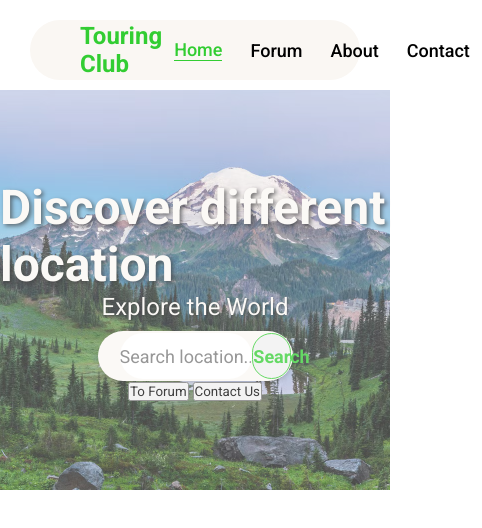
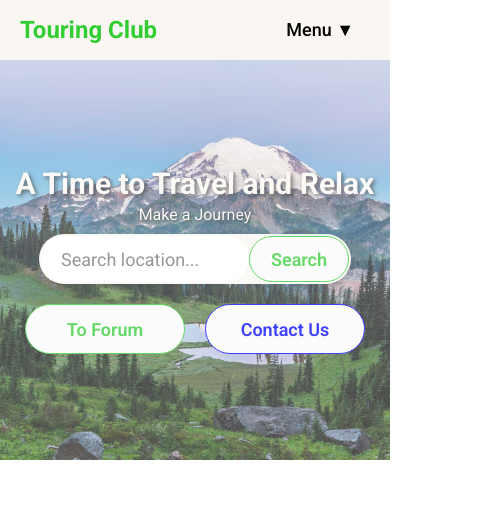
Before and after one commit to Arkhalisal/ITE3006_CA2, a plain HTML site: page index.html in a window 390 px wide. Shown: the whole page, 482 px wide, since content can reach past the window. Drawn offline with Linux system fonts and the light colour scheme.

Commit message:
feat: finish home page

```diff
--- a/pages/home.html
+++ b/pages/home.html
@@ -2,15 +2,15 @@
 <html lang="en">
   <body>
     <div id="home-image-container">
-      <p id="home-title">Discover different location</p>
-      <p id="home-subtitle">Explore the World</p>
+      <p id="home-title">A Time to Travel and Relax</p>
+      <p id="home-subtitle">Make a Journey</p>
       <div id="home-search-bar">
         <input id="home-search-input" type="text" placeholder="Search location..." />
-        <button id="home-search-button">Search</button>
+        <button class="button" id="home-search-button">Search</button>
       </div>
       <div id="home-action-buttons">
-        <button class="long-button" id="to-forum">To Forum</button>
-        <button class="long-button" id="to-contact">Contact Us</button>
+        <a class="button long-button" id="to-forum" href="/forum">To Forum</a>
+        <a class="button long-button" id="to-contact" href="/contact">Contact Us</a>
       </div>
     </div>
   </body>
--- a/scripts/router.js
+++ b/scripts/router.js
@@ -7,12 +7,12 @@ const ROUTES = {
 
 const routes = [
   { path: ROUTES.HOME, file: "../pages/home.html", buttonText: "Home" },
+  { path: ROUTES.ABOUT, file: "../pages/about.html", buttonText: "About" },
   {
     path: ROUTES.FORUM,
     file: "../pages/forum.html",
     buttonText: "Forum",
   },
-  { path: ROUTES.ABOUT, file: "../pages/about.html", buttonText: "About" },
   {
     path: ROUTES.CONTACT,
     file: "../pages/contact.html",
@@ -22,6 +22,45 @@ const routes = [
 
 const generateAllLinkButtons = () => {
   const linksContainer = document.getElementById("links");
+  linksContainer.innerHTML = "";
+
+  // Check if screen width is below 768px
+  if (window.innerWidth < 768) {
+    // Create dropdown for mobile
+    const dropdown = document.createElement("div");
+    dropdown.classList.add("dropdown");
+
+    const dropdownButton = document.createElement("button");
+    dropdownButton.classList.add("dropdown-button");
+    dropdownButton.innerHTML = "Menu ▼";
+
+    const dropdownContent = document.createElement("div");
+    dropdownContent.classList.add("dropdown-content");
+
+    routes.forEach((route) => {
+      const linkButton = document.createElement("a");
+      linkButton.setAttribute("href", `#${route.path}`);
+      linkButton.classList.add("dropdown-link");
+      linkButton.innerHTML = `<p>${route.buttonText}</p>`;
+      dropdownContent.appendChild(linkButton);
+    });
+
+    dropdown.appendChild(dropdownButton);
+    dropdown.appendChild(dropdownContent);
+    linksContainer.appendChild(dropdown);
+
+    // Toggle dropdown on button click
+    dropdownButton.addEventListener("click", (e) => {
+      e.stopPropagation();
+      dropdownContent.classList.toggle("show");
+    });
+
+    // Close dropdown when clicking outside
+    document.addEventListener("click", () => {
+      dropdownContent.classList.remove("show");
+    });
+  } else {
+    // Create regular buttons for desktop
     routes.forEach((route) => {
       const linkButton = document.createElement("a");
       linkButton.setAttribute("href", `#${route.path}`);
@@ -29,6 +68,7 @@ const generateAllLinkButtons = () => {
       linkButton.innerHTML = `<p>${route.buttonText}</p>`;
       linksContainer.appendChild(linkButton);
     });
+  }
 };
 
 // Helper function to get the current path from hash
@@ -40,7 +80,7 @@ const getHashPath = () => {
 // Helper function to set active class on link buttons
 const setLinkButtonsActive = () => {
   const currentPath = getHashPath();
-  const linkButtons = document.querySelectorAll(".link_button");
+  const linkButtons = document.querySelectorAll(".link_button, .dropdown-link");
   linkButtons.forEach((button) => {
     const href = button.getAttribute("href").replace("#", "");
     if (href === currentPath) {
@@ -106,3 +146,9 @@ document.addEventListener("DOMContentLoaded", () => {
   generateAllLinkButtons();
   loadPage(getHashPath());
 });
+
+// Handle window resize to switch between desktop and mobile navigation
+window.addEventListener("resize", () => {
+  generateAllLinkButtons();
+  setLinkButtonsActive();
+});
--- a/styles/global.css
+++ b/styles/global.css
@@ -3,6 +3,68 @@
   padding: 0;
   box-sizing: border-box;
   font-family: "Roboto", sans-serif;
+}
+
+:root {
+  --background: #fcfcfc;
+  --foreground: #1f1f2e;
+  --card: #ffffff;
+  --card-foreground: #1f1f2e;
+  --popover: #ffffff;
+  --popover-foreground: #1f1f2e;
+  --primary: #4f46e5;
+  --primary-foreground: #fcfcfc;
+  --secondary: #14b8a6;
+  --secondary-foreground: #fcfcfc;
+  --muted: #f5f5f7;
+  --muted-foreground: #6b6b7e;
+  --accent: #f59e0b;
+  --accent-foreground: #1f1f2e;
+  --destructive: #ef4444;
+  --destructive-foreground: #fcfcfc;
+  --border: #e5e5ea;
+  --input: #e5e5ea;
+  --ring: #4f46e5;
+  --chart-1: #4f46e5;
+  --chart-2: #14b8a6;
+  --chart-3: #f59e0b;
+  --chart-4: #ec4899;
+  --chart-5: #10b981;
+  --radius: 0.75rem;
+  --sidebar: #fafafa;
+  --sidebar-foreground: #1a1a1a;
+  --sidebar-primary: #2d2d2d;
+  --sidebar-primary-foreground: #fafafa;
+  --sidebar-accent: #f5f5f5;
+  --sidebar-accent-foreground: #2d2d2d;
+  --sidebar-border: #e8e8e8;
+  --sidebar-ring: #b0b0b0;
+}
+
+.button {
+  cursor: pointer;
+
+  border-radius: 30px;
+  padding: 10px 20px;
+
+  font-size: 18px;
+  font-weight: 600;
+
+  text-decoration: none;
+  display: flex;
+  align-items: center;
+  justify-content: center;
+  background-color: var(--background);
+  transition: all 0.2s ease;
+}
+
+.button:hover {
+  background-color: #e0e0e0;
+}
+
+.long-button {
+  width: 200px;
+  height: 50px;
 }
 
 /* Layout for index.html*/
@@ -26,6 +88,8 @@
   padding: 0px 50px;
   margin: 20px 30px 10px 30px;
   border-radius: 30px;
+
+  z-index: 1000;
 }
 
 #logo-text {
@@ -69,6 +133,75 @@
 
 .link_button:hover {
   background-color: #e0e0e0;
+}
+
+/* Dropdown styles for mobile navigation */
+.dropdown {
+  position: relative;
+}
+
+.dropdown-button {
+  background-color: transparent;
+  font-size: 18px;
+  font-weight: 500;
+  padding: 12px 16px;
+  border: none;
+  border-radius: 20px;
+  cursor: pointer;
+  transition: all 0.2s ease;
+}
+
+.dropdown-button:hover {
+  background-color: #e0e0e0;
+}
+
+.dropdown-button:active {
+  transform: scale(0.9);
+}
+
+.dropdown-content {
+  display: none;
+  position: absolute;
+  left: 50%;
+  transform: translateX(-50%);
+  background-color: #faf7f3;
+  min-width: 120px;
+  box-shadow: 0px 8px 16px 0px rgba(0, 0, 0, 0.2);
+  border-radius: 10px;
+  z-index: 1001;
+  margin-top: 5px;
+}
+
+.dropdown-content.show {
+  display: block;
+}
+
+.dropdown-link {
+  color: black;
+  padding: 12px 16px;
+  text-decoration: none;
+  display: block;
+  font-size: 16px;
+  font-weight: 500;
+  text-align: center;
+  transition: background-color 0.2s ease;
+}
+
+.dropdown-link:first-child {
+  border-radius: 10px 10px 0 0;
+}
+
+.dropdown-link:last-child {
+  border-radius: 0 0 10px 10px;
+}
+
+.dropdown-link:hover {
+  background-color: #e0e0e0;
+}
+
+.dropdown-link.active > p {
+  color: limegreen;
+  border-bottom: 1px solid limegreen;
 }
 
 /* Layout for home.html*/
@@ -125,26 +258,62 @@
   font-size: 18px;
   border-radius: 25px;
   line-height: 1.5;
-  margin-left: 20px;
+  padding-left: 20px;
 }
 
 #home-search-button {
   width: 20%;
+  min-width: 100px;
   height: 100%;
   border: 1px solid limegreen;
-  border-radius: 25px;
   color: limegreen;
-  font-size: 18px;
-  font-weight: bold;
-  cursor: pointer;
-  transition: background-color 0.3s ease;
+}
+
+#home-action-buttons {
+  margin-top: 20px;
+
+  display: flex;
+  gap: 20px;
+}
+
+#to-forum {
+  border: 1px solid limegreen;
+  color: limegreen;
+}
+
+#to-contact {
+  border: 1px solid blue;
+  color: blue;
 }
 
 @media (max-width: 768px) {
+  #navbar {
+    padding: 0px 20px;
+    margin: 0;
+    border-radius: 0;
+  }
+
   #home-image-container {
     width: 100%;
     height: 400px;
     margin: 0;
     border-radius: 0;
   }
+
+  #home-title {
+    font-size: 30px;
+  }
+
+  #home-subtitle {
+    font-size: 16px;
+    margin-top: 4px;
+  }
+
+  #home-search-bar {
+    width: 80%;
+  }
+
+  .long-button {
+    width: 160px;
+  }
 }
```
Also changed, not shown: pages/forum.html (added, +4 -0 lines). Lines whose indentation alone changed are shown as unchanged.
